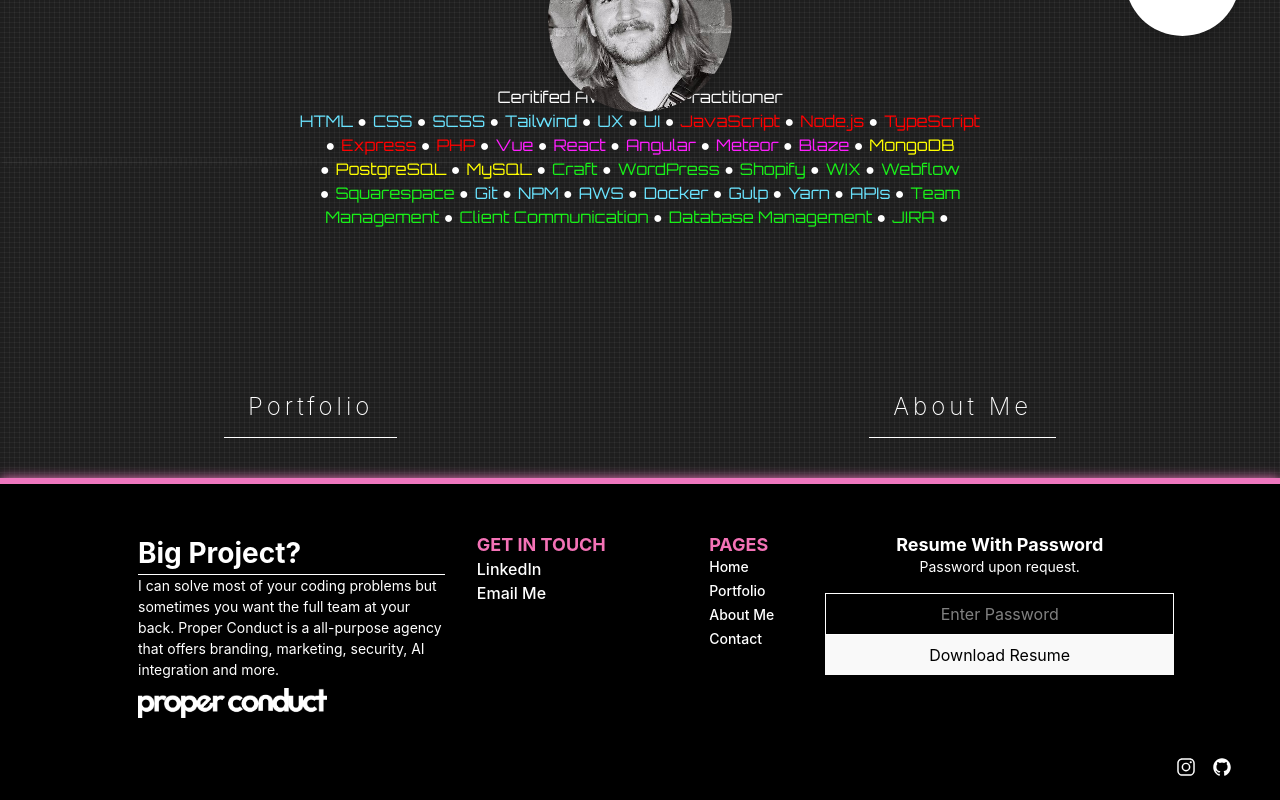
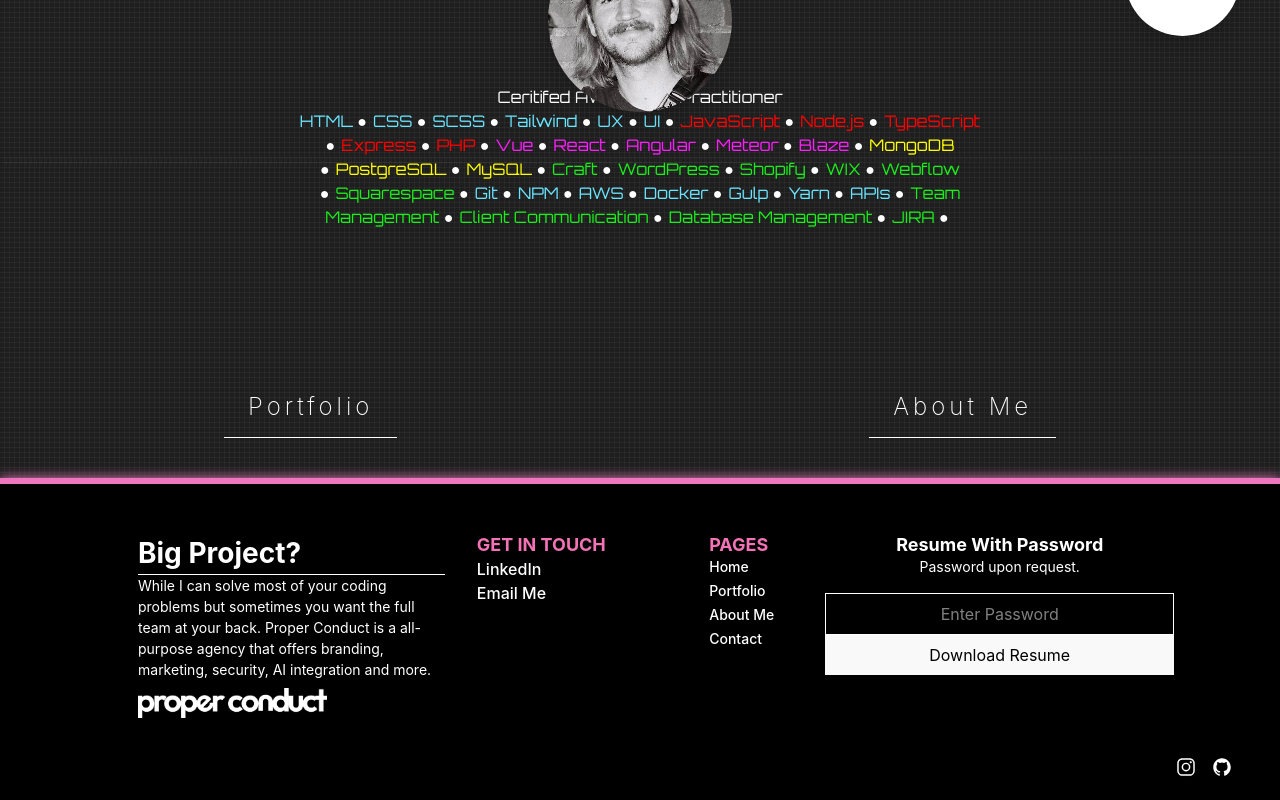
Before and after one commit to RileyJoseph/riley-joseph, a React (Vite) app: page / in a window 1280 px wide. Shown: the part 422-1222 px from the top of the page. Built offline with nearby package versions, Linux system fonts and the light colour scheme; a web font is replaced by a local one.

Commit message:
footer 2

```diff
--- a/src/Footer.jsx
+++ b/src/Footer.jsx
@@ -25,7 +25,7 @@
       <div className="footer-logos procon text-left">
         <h2>Big Project?</h2>
         <hr />
-        <p>I can solve most of your coding problems but sometimes you want the full team at your back. Proper Conduct is a all-purpose agency that offers branding, marketing, security, AI integration and more.</p>
+        <p>While I can solve most of your coding problems but sometimes you want the full team at your back. Proper Conduct is a all-purpose agency that offers branding, marketing, security, AI integration and more.</p>
         {/* <hr /> */}
         <a href="https://www.properconduct.com/" target="_blank"  className=" inline-block pt-2">
           <img src="/images/procon-white.png" alt="" />
@@ -49,13 +49,6 @@
           LinkedIn
         </a><br />
         <a href="mailto:riley.m.joseph1@gmail.com" className="hover:underline">Email Me</a>
-        <br />
-        {/* <a href="https://www.instagram.com/r.m.joseph" target="_blank">
-          <ion-icon name="logo-instagram"></ion-icon>
-        </a>
-        <a href="https://github.com/RileyJoseph" target="_blank">
-          <ion-icon name="logo-github"></ion-icon>
-        </a>                 */}
       </div>
 
       <div className="text-left w-1/4 md:w-2/4 sm:w-full">
@@ -69,7 +62,7 @@
       </div>
     </div>
 
-    <div className="footer-resume flex flex-col items-start md:items-end mt-6 md:mt-0 inline-block text-left w-1/4 md:w-2/4 sm:w-full">
+    <div className="footer-resume flex flex-col items-start md:items-end mt-6 md:mt-0 inline-block text-left w-1/5 md:w-2/4 sm:w-full">
       <p className="text-xl font-bold footer-heading text-center">Resume With Password</p>
       <p className="text-center text-sm">Password upon request.</p>
       <div className="pt-4">
```
